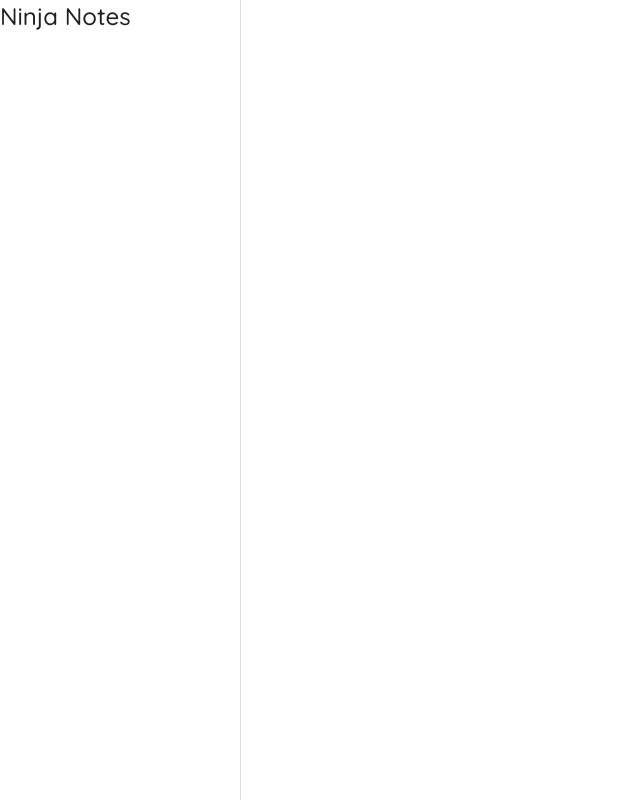
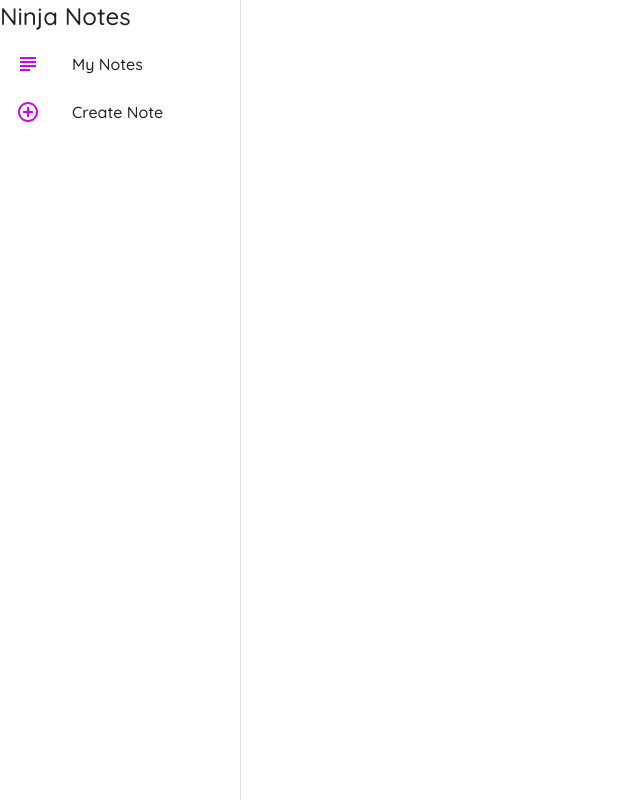
Before and after one commit to kulotsystems/mui-thenetninja, a React (Vite) app: page / in a window 1280 px wide. Before the commit this address had no page. Shown: the whole page, without its empty margins (0-640 px from the left). Built offline with nearby package versions, Linux system fonts and the light colour scheme.

Commit message:
Lesson 14: Lists & List Items.

```diff
--- a/src/components/Layout.jsx
+++ b/src/components/Layout.jsx
@@ -1,7 +1,15 @@
 import Drawer from '@mui/material/Drawer';
 import Typography from '@mui/material/Typography';
+import List from '@mui/material/List';
+import ListItemButton from '@mui/material/ListItemButton';
+import ListItemIcon from '@mui/material/ListItemIcon';
+import ListItemText from '@mui/material/ListItemText';
 
 import useClasses from '../hooks/useClasses.js';
+import SubjectOutlinedIcon from '@mui/icons-material/SubjectOutlined';
+import AddCircleOutlineOutlinedIcon from '@mui/icons-material/AddCircleOutlineOutlined';
+import { useNavigate, useLocation } from 'react-router-dom';
+import routes from '../routes.js';
 
 const drawerWidth = 240;
 const styles = (theme) => ({
@@ -17,11 +25,30 @@ const styles = (theme) => ({
     },
     root: {
         display: 'flex !important'
+    },
+    active: {
+        background: '#f4f4f4 !important',
+        color: '#d500f9 !important'
     }
 });
 
 const Layout = ({ children }) => {
-    const classes = useClasses(styles);
+    const classes  = useClasses(styles);
+    const navigate = useNavigate();
+    const currentLocation = useLocation().pathname;
+
+    const menuItems = [
+        {
+            text: 'My Notes',
+            icon: <SubjectOutlinedIcon color="secondary"/>,
+            path: routes.notes
+        },
+        {
+            text: 'Create Note',
+            icon: <AddCircleOutlineOutlinedIcon color="secondary"/>,
+            path: routes.create
+        }
+    ]
 
     return (
         <div className={classes.root}>
@@ -39,6 +66,20 @@ const Layout = ({ children }) => {
                         Ninja Notes
                     </Typography>
                 </div>
+
+                {/*list / links*/}
+                <List>
+                    {menuItems.map(item => (
+                        <ListItemButton
+                            key={item.text}
+                            onClick={() => navigate(item.path)}
+                            className={currentLocation === item.path ? classes.active : null}
+                        >
+                            <ListItemIcon>{item.icon}</ListItemIcon>
+                            <ListItemText primary={item.text}/>
+                        </ListItemButton>
+                    ))}
+                </List>
             </Drawer>
 
             <div className={classes.page}>
```
